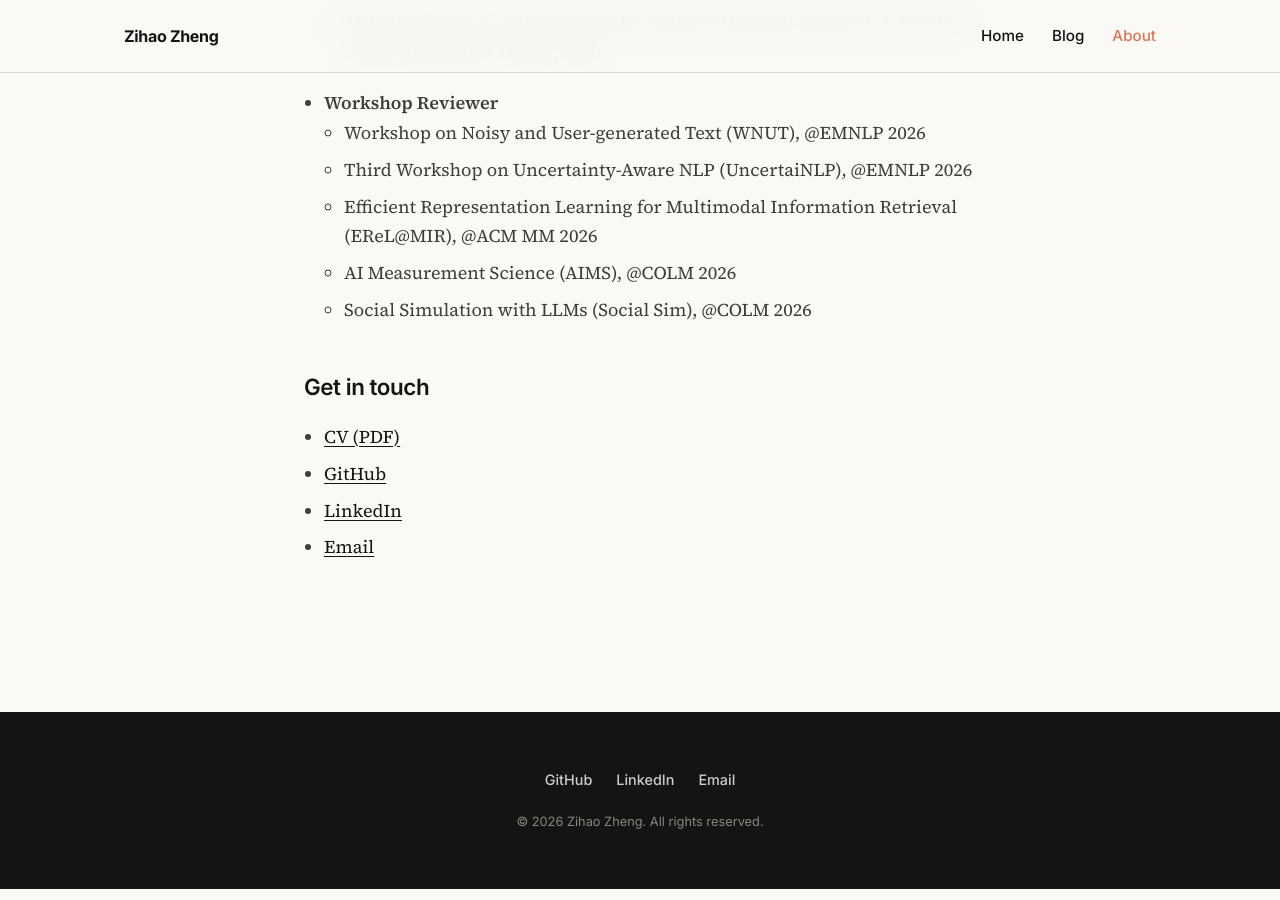
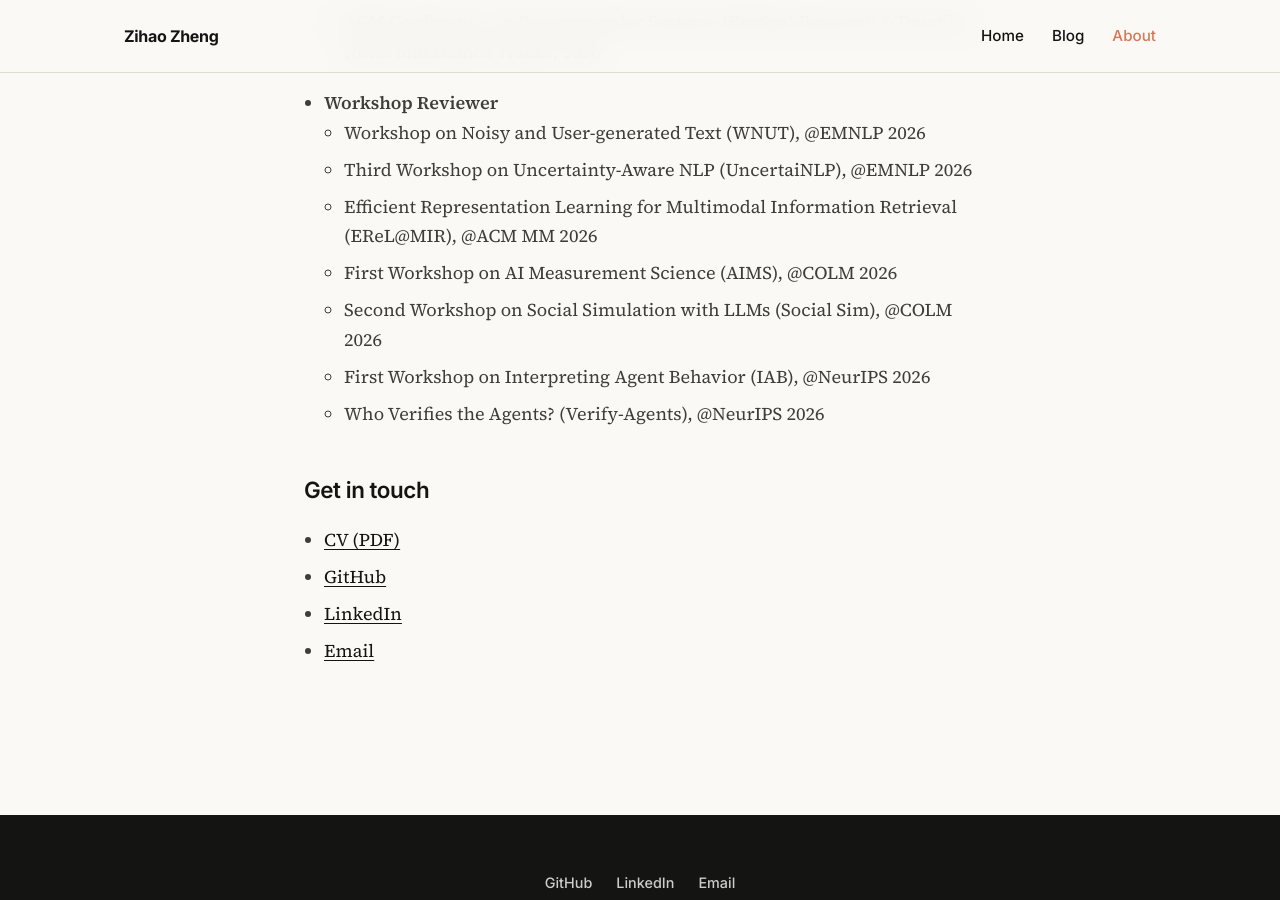
Before and after one commit to zihaolucky/zihaolucky.github.io, a Jekyll site: the page built from about.md, in a window 1280 px wide and 900 px high, scrolled down 1571 px. Built offline with Jekyll 4.4.1, drawn with Linux system fonts in a browser that asks for light colours.

Commit message:
Add NeurIPS 2026 workshop reviewing and clarify workshop editions.
Co-authored-by: Cursor <cursoragent@cursor.com>

```diff
--- a/about.md
+++ b/about.md
@@ -36,8 +36,10 @@ Accuracy alone is not enough. AI deployed to millions of users must be inspectab
   - Workshop on Noisy and User-generated Text (WNUT), @EMNLP 2026
   - Third Workshop on Uncertainty-Aware NLP (UncertaiNLP), @EMNLP 2026
   - Efficient Representation Learning for Multimodal Information Retrieval (EReL@MIR), @ACM MM 2026
-  - AI Measurement Science (AIMS), @COLM 2026
-  - Social Simulation with LLMs (Social Sim), @COLM 2026
+  - First Workshop on AI Measurement Science (AIMS), @COLM 2026
+  - Second Workshop on Social Simulation with LLMs (Social Sim), @COLM 2026
+  - First Workshop on Interpreting Agent Behavior (IAB), @NeurIPS 2026
+  - Who Verifies the Agents? (Verify-Agents), @NeurIPS 2026
 
 ## Get in touch
 
--- a/index.html
+++ b/index.html
@@ -160,8 +160,10 @@ description: AI infrastructure and speech-language systems architect — patents
                         <li>Workshop on Noisy and User-generated Text (WNUT), @EMNLP 2026</li>
                         <li>Third Workshop on Uncertainty-Aware NLP (UncertaiNLP), @EMNLP 2026</li>
                         <li>Efficient Representation Learning for Multimodal Information Retrieval (EReL@MIR), @ACM MM 2026</li>
-                        <li>AI Measurement Science (AIMS), @COLM 2026</li>
-                        <li>Social Simulation with LLMs (Social Sim), @COLM 2026</li>
+                        <li>First Workshop on AI Measurement Science (AIMS), @COLM 2026</li>
+                        <li>Second Workshop on Social Simulation with LLMs (Social Sim), @COLM 2026</li>
+                        <li>First Workshop on Interpreting Agent Behavior (IAB), @NeurIPS 2026</li>
+                        <li>Who Verifies the Agents? (Verify-Agents), @NeurIPS 2026</li>
                     </ul>
                 </li>
             </ul>
```
